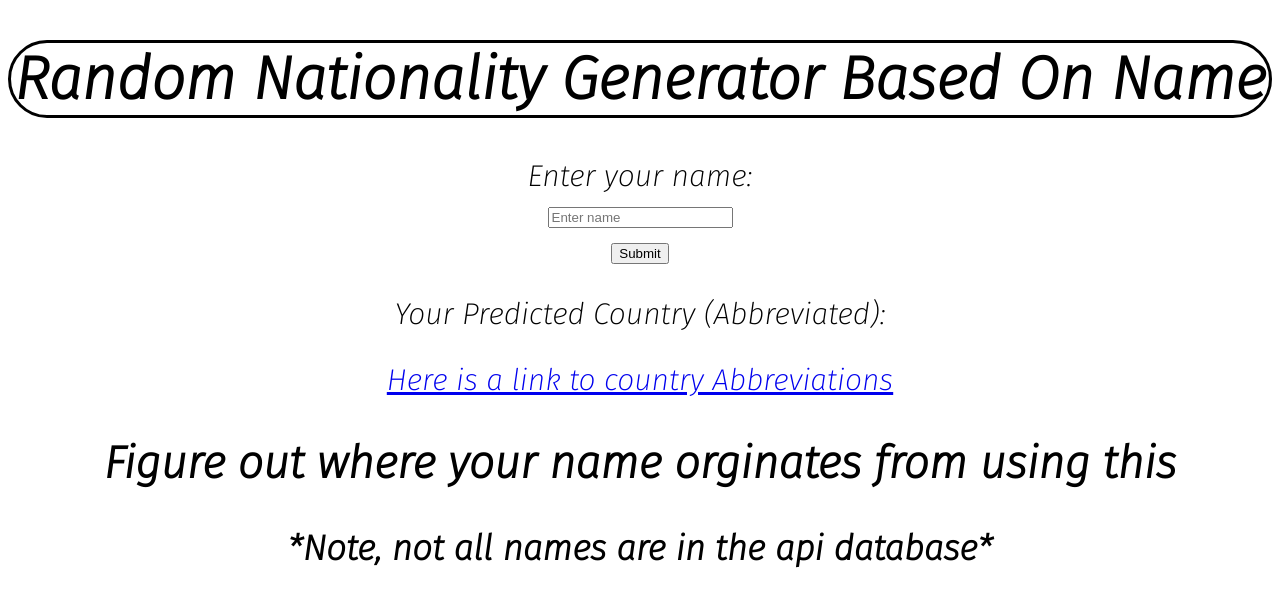
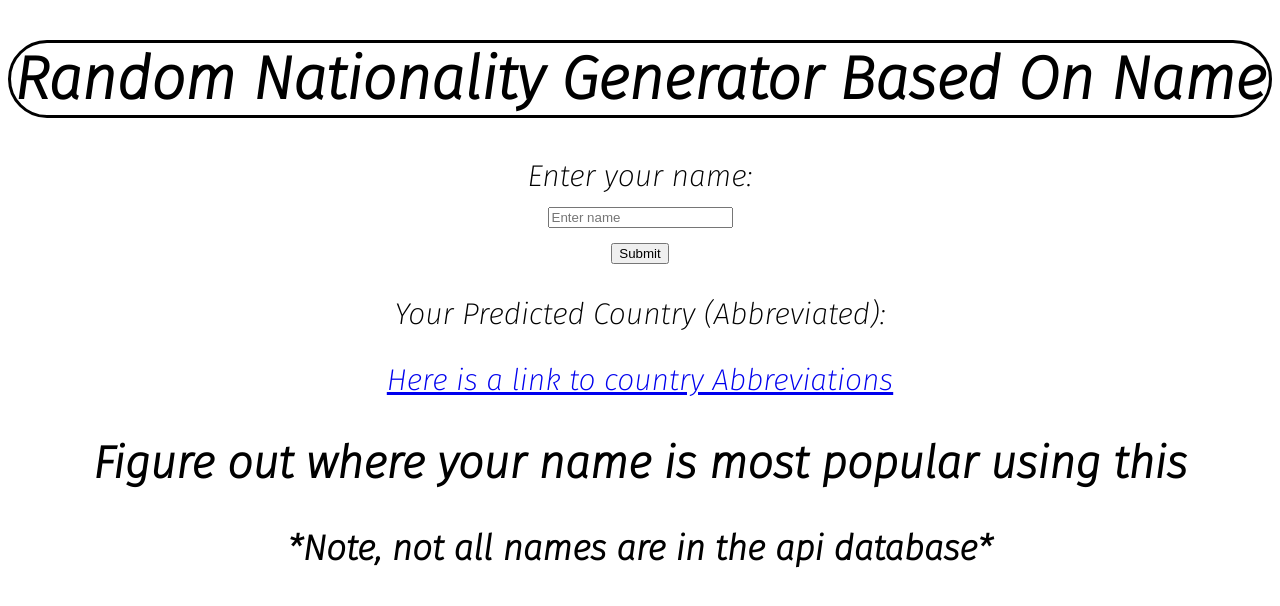
Before and after one commit to mtraore1/API-Project, a plain HTML site: page index.html in a window 1280 px wide. Drawn offline with Linux system fonts and the light colour scheme.

Commit message:
Update index.html

```diff
--- a/index.html
+++ b/index.html
@@ -23,7 +23,7 @@
 
         <p id="result">Your Predicted Country (Abbreviated): </p>
         <a href="https://www.ionos.com/digitalguide/domains/domain-extensions/cctlds-a-list-of-every-country-domain/#:~:text=Country%20code%20top-level%20domain%20list%20%20%20ccTLD,%20%20No%20%2077%20more%20rows%20"> Here is a link to country Abbreviations </a>
-        <h2>Figure out where your name orginates from using this</h2>
+        <h2>Figure out where your name is most popular using this</h2>
         <h3>*Note, not all names are in the api database*</h3>
     </form>
 </body>
```
